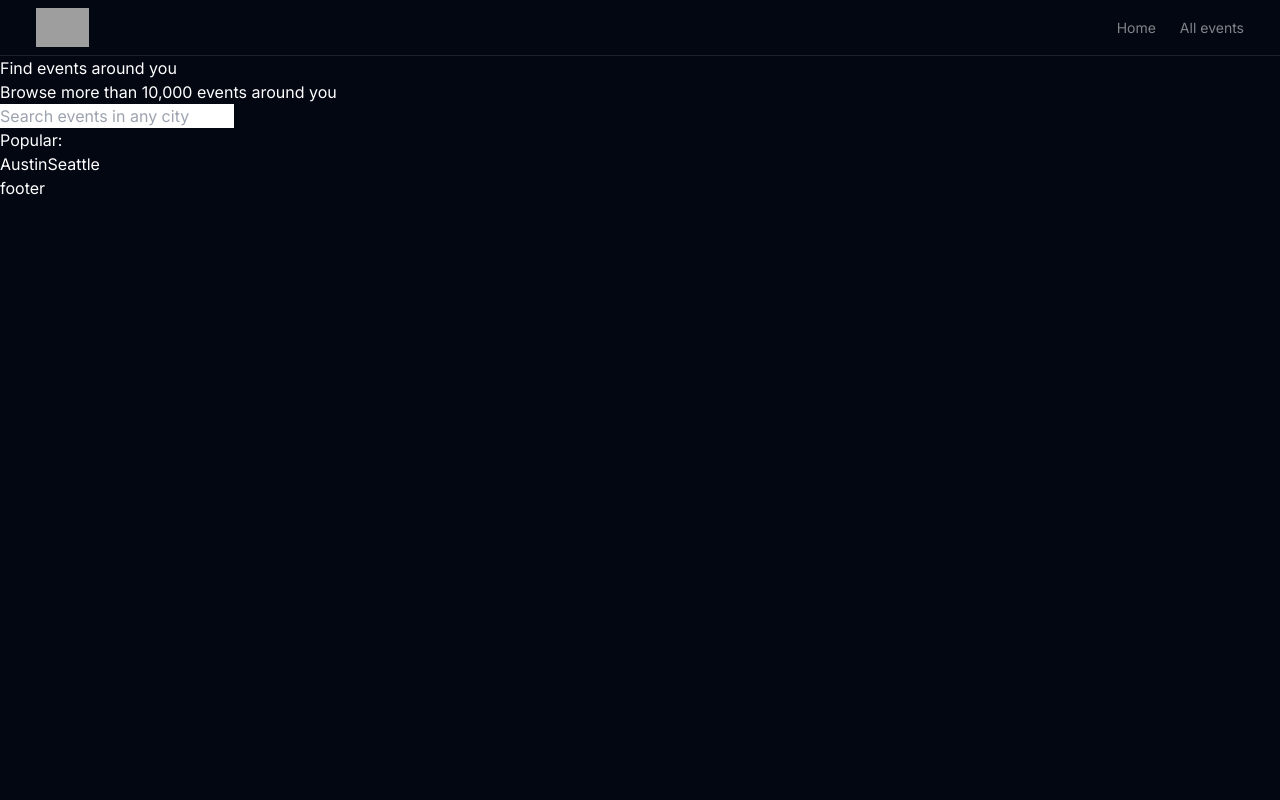
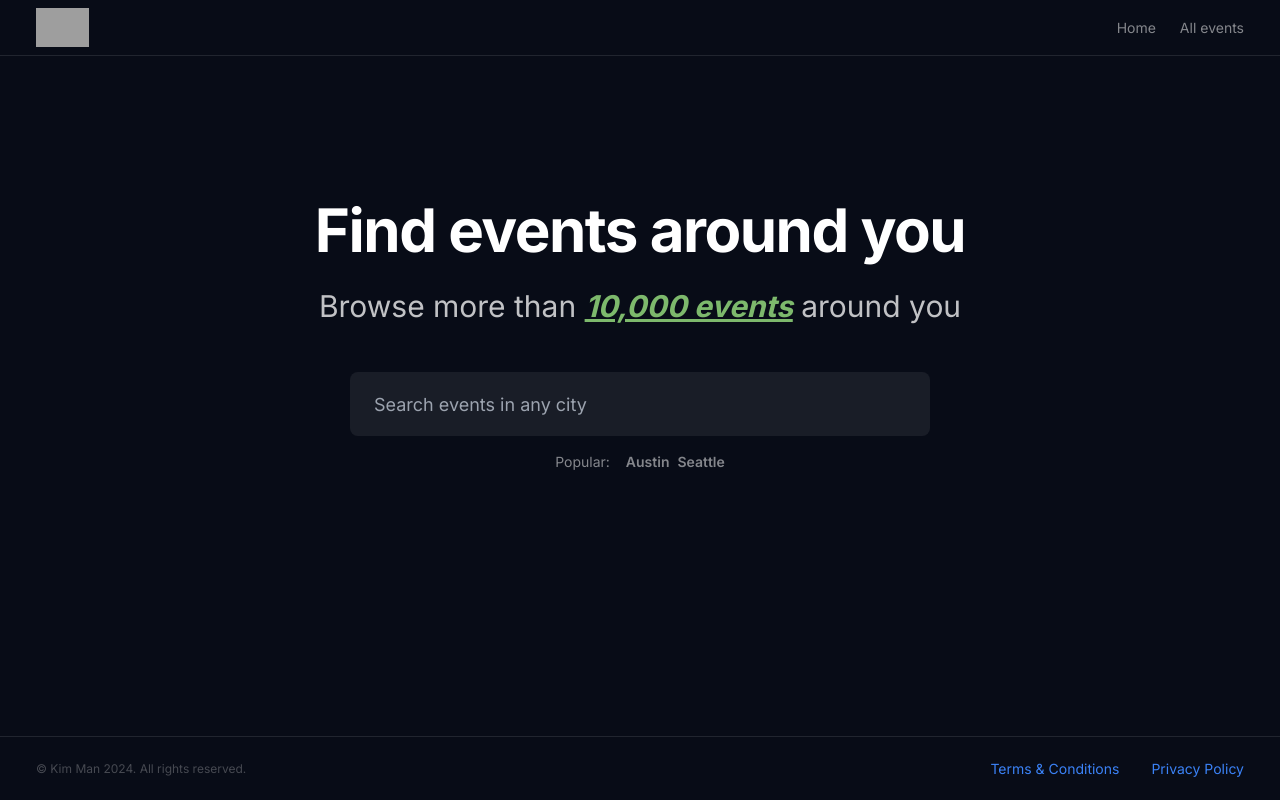
Before and after one commit to kimman8/evento, a Next.js app: page / in a window 1280 px wide. Built offline with nearby package versions, Linux system fonts and the light colour scheme; grey boxes are pictures that could not be loaded.

Commit message:
feat: improve layout, home page, and footer with enhanced styling and dynamic links

```diff
--- a/src/app/layout.tsx
+++ b/src/app/layout.tsx
@@ -3,6 +3,7 @@
 import './globals.css';
 import Header from '@/components/header';
 import Footer from '@/components/footer';
+import Container from '@/components/container';
 
 const inter = Inter({ subsets: ['latin'] });
 
@@ -19,9 +20,11 @@
   return (
     <html lang="en">
       <body className={`${inter.className} bg-gray-950 text-white`}>
-        <Header />
-        {children}
-        <Footer />
+        <Container>
+          <Header />
+          {children}
+          <Footer />
+        </Container>
       </body>
     </html>
   );
--- a/src/app/page.tsx
+++ b/src/app/page.tsx
@@ -2,15 +2,27 @@
 
 export default function Home() {
   return (
-    <main>
-      <h1>Find events around you</h1>
-      <p>Browse more than 10,000 events around you</p>
-      <form action="">
-        <input placeholder="Search events in any city" spellCheck={false} />
+    <main className="flex flex-col items-center px-3 pt-36">
+      <h1 className="text-3xl lg:text-6xl font-bold tracking-tight">
+        Find events around you
+      </h1>
+      <p className="mb-12 mt-7 text-2xl lg:text-3xl opacity-75">
+        Browse more than{' '}
+        <span className="font-bold italic underline text-[#a4f389]">
+          10,000 events
+        </span>{' '}
+        around you
+      </p>
+      <form className="w-full sm:w-[580px]">
+        <input
+          className="w-full h-16 rounded-lg bg-white/[7%] px-6 outline-none text-lg ring-[#a4f389]/50 transition focus:ring-2 focus:bg-white/10"
+          placeholder="Search events in any city"
+          spellCheck={false}
+        />
       </form>
-      <section>
+      <section className="flex mt-4 gap-x-4 text-sm text-white/50">
         <p>Popular:</p>
-        <div>
+        <div className="space-x-2 font-semibold">
           <Link href="/events/austin">Austin</Link>
           <Link href="/events/seattle">Seattle</Link>
         </div>
--- /dev/null
+++ b/src/components/container.tsx
@@ -0,0 +1,7 @@
+export default function Container({ children }) {
+  return (
+    <div className="max-w-7xl min-h-screen mx-auto flex flex-col bg-white/[2%]">
+      {children}
+    </div>
+  );
+}
--- a/src/components/footer.tsx
+++ b/src/components/footer.tsx
@@ -1,3 +1,22 @@
+import Link from 'next/link';
+
+const routes = [
+  { name: 'Terms & Conditions', path: '/terms-conditions' },
+  { name: 'Privacy Policy', path: '/privacy-policy' },
+];
 export default function Footer() {
-  return <footer>footer</footer>;
+  return (
+    <footer className="mt-auto flex justify-between items-center border-t border-white/10 h-16 px-3 sm:px-9 text-sm text-white/25">
+      <small className="text-xs">
+        &copy; Kim Man 2024. All rights reserved.
+      </small>
+      <ul className="flex gap-x-3 sm:gap-x-8">
+        {routes.map((route) => (
+          <li key={route.path} className="text-blue-500 hover:underline">
+            <Link href={route.path}>{route.name}</Link>
+          </li>
+        ))}
+      </ul>
+    </footer>
+  );
 }
```
